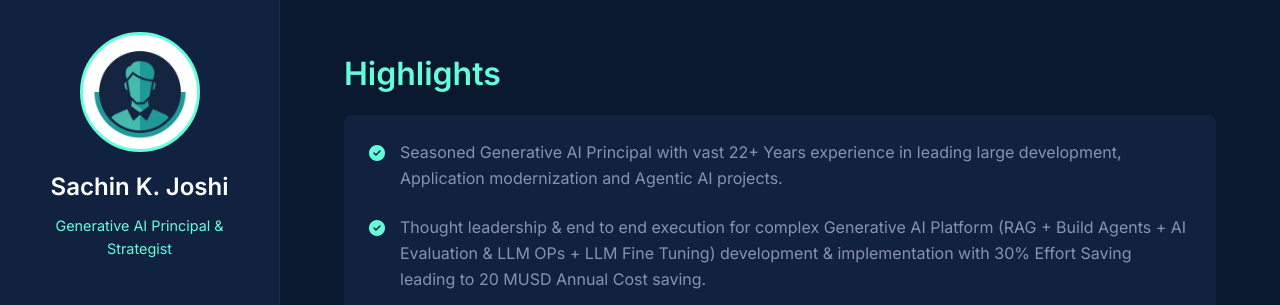
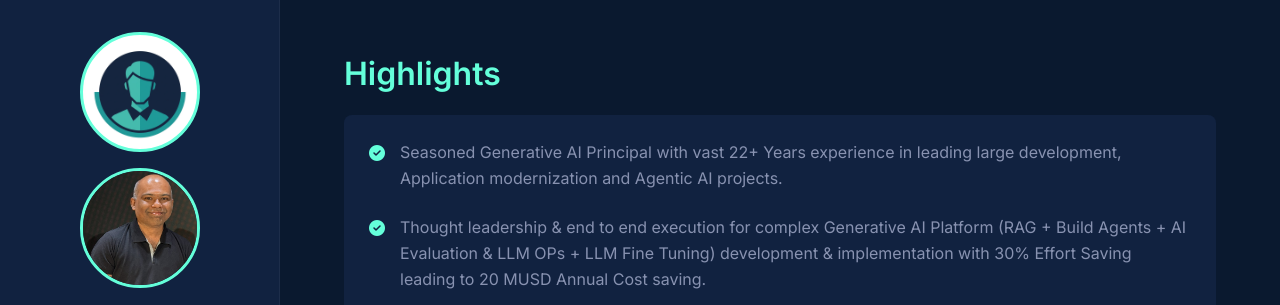
Before and after one commit to SachinJoshi6332/SachinSiteAntigravity, a plain HTML site: page highlights.html in a window 1280 px wide. Shown: the top 305 px of the page. Drawn offline with Linux system fonts and the light colour scheme; files whose address does not match are found by name.

Commit message:
Update highlights.html with profile image and content
Added profile image and updated content in highlights section.

```diff
--- a/highlights.html
+++ b/highlights.html
@@ -18,6 +18,7 @@
         <aside class="sidebar">
             <div class="profile-summary">
                 <div class="profile-img"></div>
+                <img src="sachinpic1.jpg" alt="Profile Image" class="profile-img">
                 <h1 class="profile-name">Sachin K. Joshi</h1>
                 <p class="profile-title">Generative AI Principal & Strategist</p>
             </div>
```
